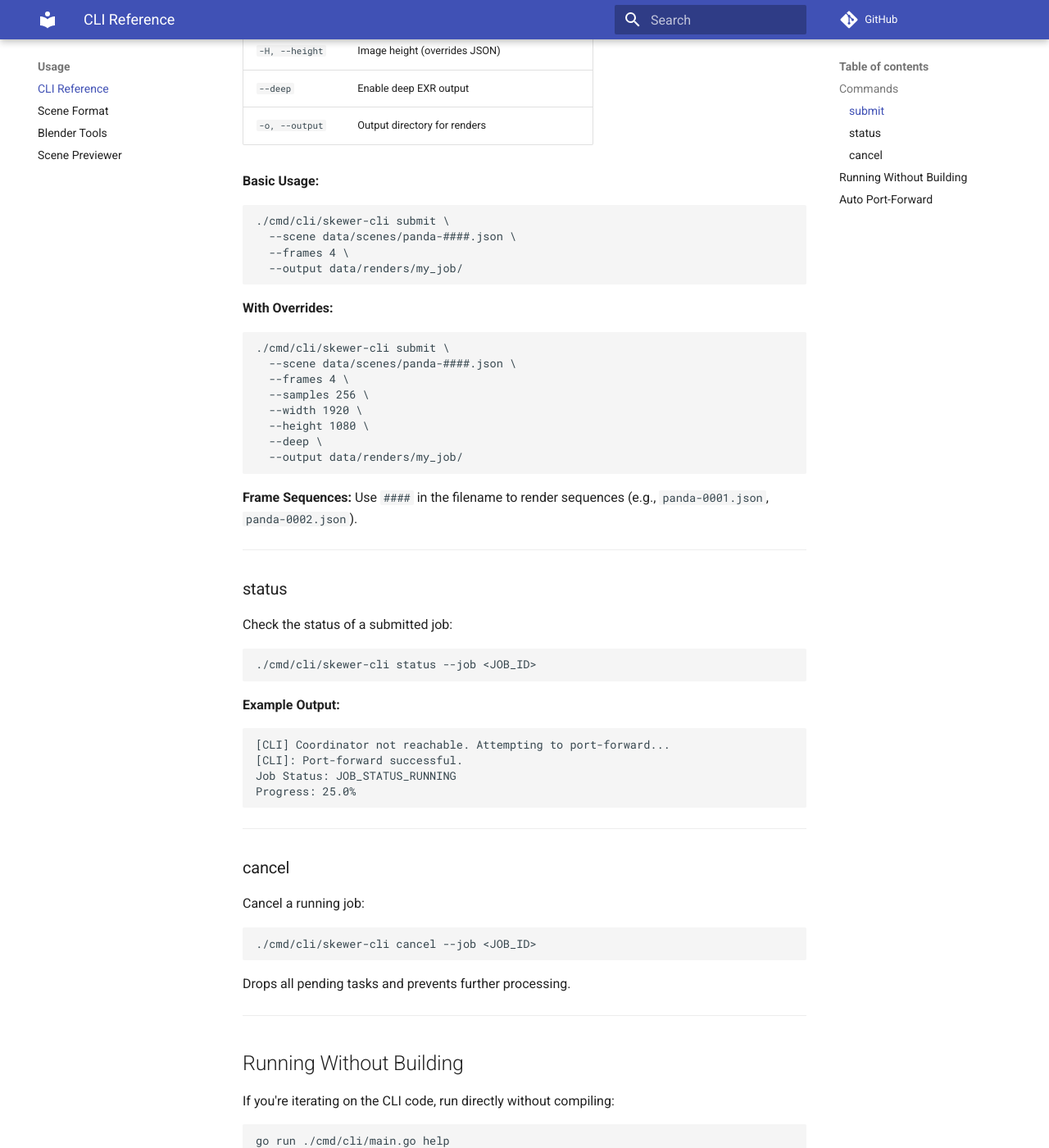
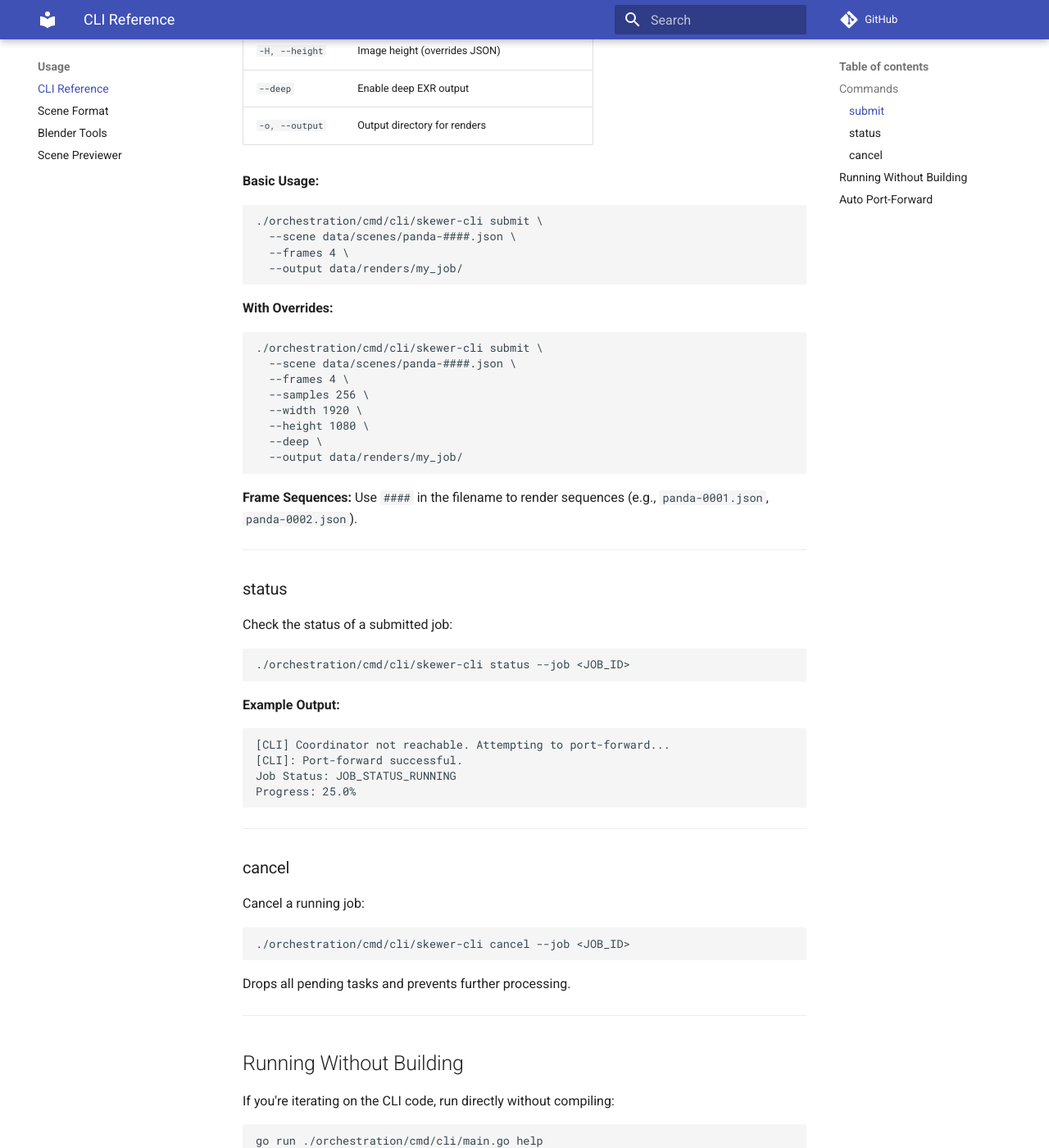
Before and after one commit to skewer-project/skewer, an MkDocs documentation site: the page built from docs/usage/cli.md, in a window 1280 px wide and 1400 px high, scrolled down 743 px. Shown: the whole window at 82% size. Built offline with MkDocs 1.6.1 and Material for MkDocs 9.7.7, drawn with Linux system fonts in a browser that asks for light colours; comment, search, counter and statistics services are not loaded; some of the changed text lies outside the part shown.

Commit message:
update doc pages with new orchestration dir layout

````diff
--- a/docs/usage/cli.md
+++ b/docs/usage/cli.md
@@ -9,7 +9,7 @@ The `skewer-cli` is the command-line interface for interacting with the Coordina
 Submit a rendering job to the coordinator:
 
 ```bash
-./cmd/cli/skewer-cli submit [flags]
+./orchestration/cmd/cli/skewer-cli submit [flags]
 ```
 
 **Flags:**
@@ -27,7 +27,7 @@ Submit a rendering job to the coordinator:
 **Basic Usage:**
 
 ```bash
-./cmd/cli/skewer-cli submit \
+./orchestration/cmd/cli/skewer-cli submit \
   --scene data/scenes/panda-####.json \
   --frames 4 \
   --output data/renders/my_job/
@@ -36,7 +36,7 @@ Submit a rendering job to the coordinator:
 **With Overrides:**
 
 ```bash
-./cmd/cli/skewer-cli submit \
+./orchestration/cmd/cli/skewer-cli submit \
   --scene data/scenes/panda-####.json \
   --frames 4 \
   --samples 256 \
@@ -55,7 +55,7 @@ Submit a rendering job to the coordinator:
 Check the status of a submitted job:
 
 ```bash
-./cmd/cli/skewer-cli status --job <JOB_ID>
+./orchestration/cmd/cli/skewer-cli status --job <JOB_ID>
 ```
 
 **Example Output:**
@@ -74,7 +74,7 @@ Progress: 25.0%
 Cancel a running job:
 
 ```bash
-./cmd/cli/skewer-cli cancel --job <JOB_ID>
+./orchestration/cmd/cli/skewer-cli cancel --job <JOB_ID>
 ```
 
 Drops all pending tasks and prevents further processing.
@@ -86,7 +86,7 @@ Drops all pending tasks and prevents further processing.
 If you're iterating on the CLI code, run directly without compiling:
 
 ```bash
-go run ./cmd/cli/main.go help
+go run ./orchestration/cmd/cli/main.go help
 ```
 
 ---
````
Also changed, not shown: docs/architecture/coordinator.md (+1 -1 lines), docs/deployment/local.md (+2 -2 lines), docs/getting-started/building.md (+2 -2 lines), docs/getting-started/quick-start.md (+3 -3 lines).
